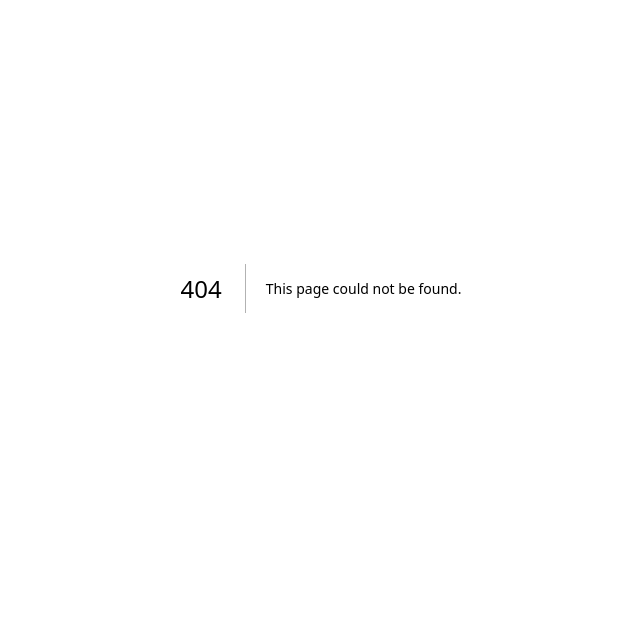
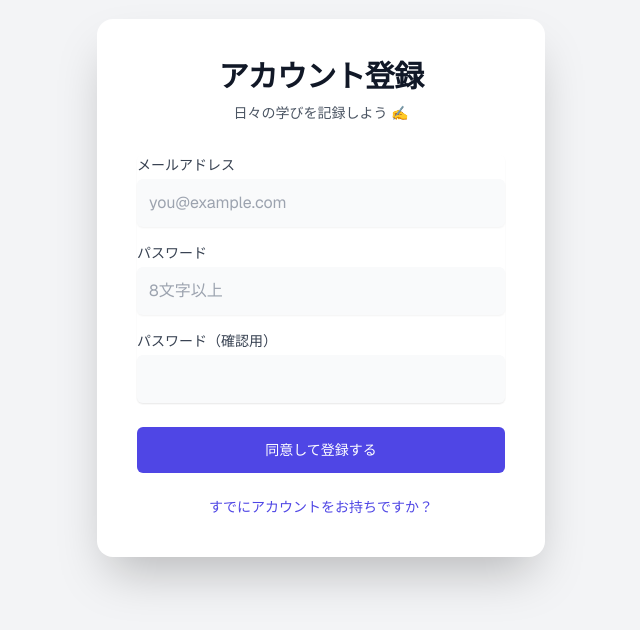
Before and after one commit to keita1899/dev_journal, a Next.js app in the folder frontend/: page /signup in a window 1280 px wide. Before the commit this address had no page. Shown: the part 112-742 px from the top of the page, without its empty margins (319-959 px from the left). Built offline with nearby package versions, Linux system fonts and the light colour scheme; no server answers.

Commit message:
feat(auth): 新規登録ページとフォームコンポーネントを作成

```diff
--- /dev/null
+++ b/frontend/src/app/(auth)/signup/page.tsx
@@ -0,0 +1,10 @@
+import { SignUpForm } from '@/features/auth/components/SignUpForm'
+
+const Signup = () => {
+  return (
+    <>
+      <SignUpForm />
+    </>
+  )
+}
+export default Signup
--- /dev/null
+++ b/frontend/src/features/auth/components/SignUpForm.tsx
@@ -0,0 +1,111 @@
+'use client'
+
+import Link from 'next/link'
+
+import { useSignUpForm } from '../hooks/useSignUpForm'
+
+export const SignUpForm = () => {
+  const {
+    register,
+    handleSubmit,
+    formState: { errors, isSubmitting },
+    onSubmit,
+    apiError,
+  } = useSignUpForm()
+
+  return (
+    <div className="flex min-h-screen items-center justify-center bg-gray-100 dark:bg-gray-900">
+      <div className="w-full max-w-md space-y-8 rounded-2xl bg-white p-10 shadow-2xl dark:bg-gray-800">
+        <div>
+          <h2 className="text-center text-3xl font-bold tracking-tight text-gray-900 dark:text-white">
+            アカウント登録
+          </h2>
+          <p className="mt-2 text-center text-sm text-gray-600 dark:text-gray-400">
+            日々の学びを記録しよう ✍️
+          </p>
+        </div>
+
+        <form className="mt-8 space-y-6" onSubmit={handleSubmit(onSubmit)}>
+          {apiError && (
+            <div className="rounded-md bg-red-50 p-4">
+              <p className="text-sm text-red-700">{apiError}</p>
+            </div>
+          )}
+          <div className="space-y-4 rounded-md shadow-sm">
+            <div>
+              <label
+                htmlFor="email"
+                className="block text-sm font-medium text-gray-700 dark:text-gray-300"
+              >
+                メールアドレス
+              </label>
+              <input
+                id="email"
+                type="email"
+                {...register('email')}
+                className="mt-1 block w-full rounded-md border-gray-300 bg-gray-50 p-3 text-gray-900 shadow-sm focus:border-indigo-500 focus:ring-indigo-500 dark:border-gray-600 dark:bg-gray-700 dark:text-white dark:placeholder:text-gray-400"
+                placeholder="you@example.com"
+              />
+              {errors.email && <p className="mt-2 text-sm text-red-600">{errors.email.message}</p>}
+            </div>
+
+            <div>
+              <label
+                htmlFor="password"
+                className="block text-sm font-medium text-gray-700 dark:text-gray-300"
+              >
+                パスワード
+              </label>
+              <input
+                id="password"
+                type="password"
+                {...register('password')}
+                className="mt-1 block w-full rounded-md border-gray-300 bg-gray-50 p-3 text-gray-900 shadow-sm focus:border-indigo-500 focus:ring-indigo-500 dark:border-gray-600 dark:bg-gray-700 dark:text-white dark:placeholder:text-gray-400"
+                placeholder="8文字以上"
+              />
+              {errors.password && (
+                <p className="mt-2 text-sm text-red-600">{errors.password.message}</p>
+              )}
+            </div>
+
+            <div>
+              <label
+                htmlFor="passwordConfirmation"
+                className="block text-sm font-medium text-gray-700 dark:text-gray-300"
+              >
+                パスワード（確認用）
+              </label>
+              <input
+                id="passwordConfirmation"
+                type="password"
+                {...register('passwordConfirmation')}
+                className="mt-1 block w-full rounded-md border-gray-300 bg-gray-50 p-3 text-gray-900 shadow-sm focus:border-indigo-500 focus:ring-indigo-500 dark:border-gray-600 dark:bg-gray-700 dark:text-white dark:placeholder:text-gray-400"
+              />
+              {errors.passwordConfirmation && (
+                <p className="mt-2 text-sm text-red-600">{errors.passwordConfirmation.message}</p>
+              )}
+            </div>
+          </div>
+
+          <div>
+            <button
+              type="submit"
+              disabled={isSubmitting}
+              className="group relative flex w-full justify-center rounded-md border border-transparent bg-indigo-600 px-4 py-3 text-sm font-medium text-white hover:bg-indigo-700 focus:outline-none focus:ring-2 focus:ring-indigo-500 focus:ring-offset-2 disabled:opacity-50 dark:focus:ring-offset-gray-800"
+            >
+              {isSubmitting ? '登録中...' : '同意して登録する'}
+            </button>
+          </div>
+          <div className="text-center text-sm">
+            <Link
+              href="/login"
+              className="font-medium text-indigo-600 hover:text-indigo-500 dark:text-indigo-400"
+            >
+              すでにアカウントをお持ちですか？
+            </Link>
+          </div>
+        </form>
+      </div>
+    </div>
+  )
+}
```
